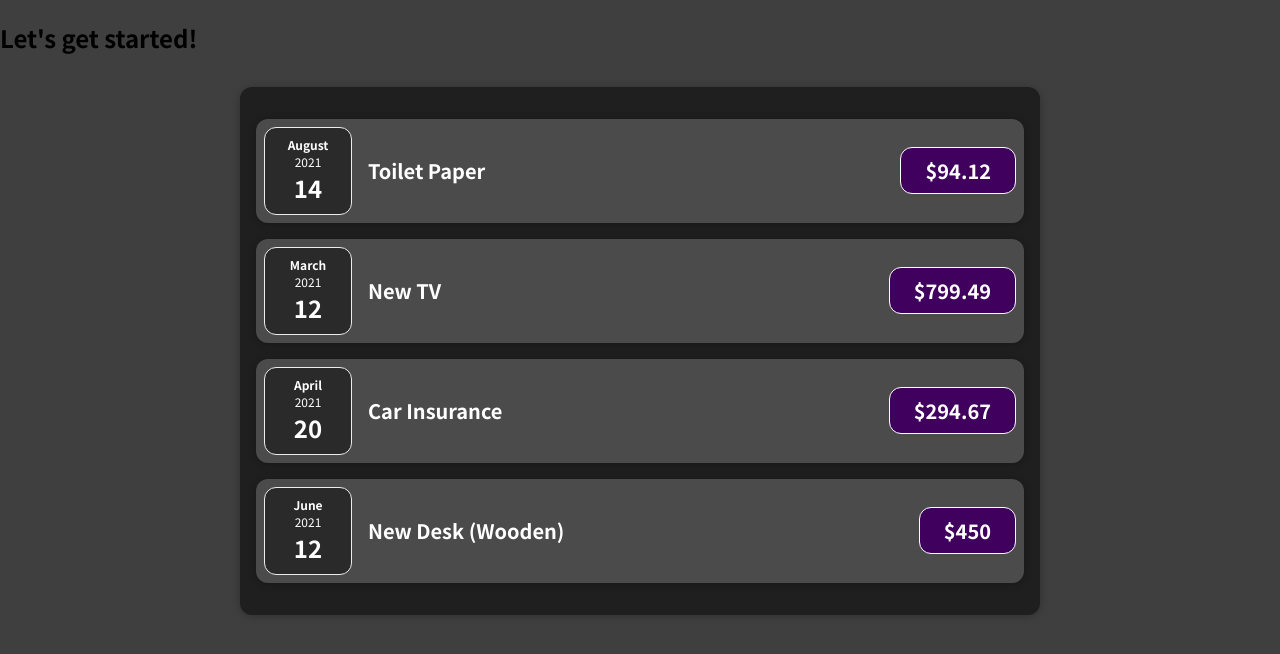
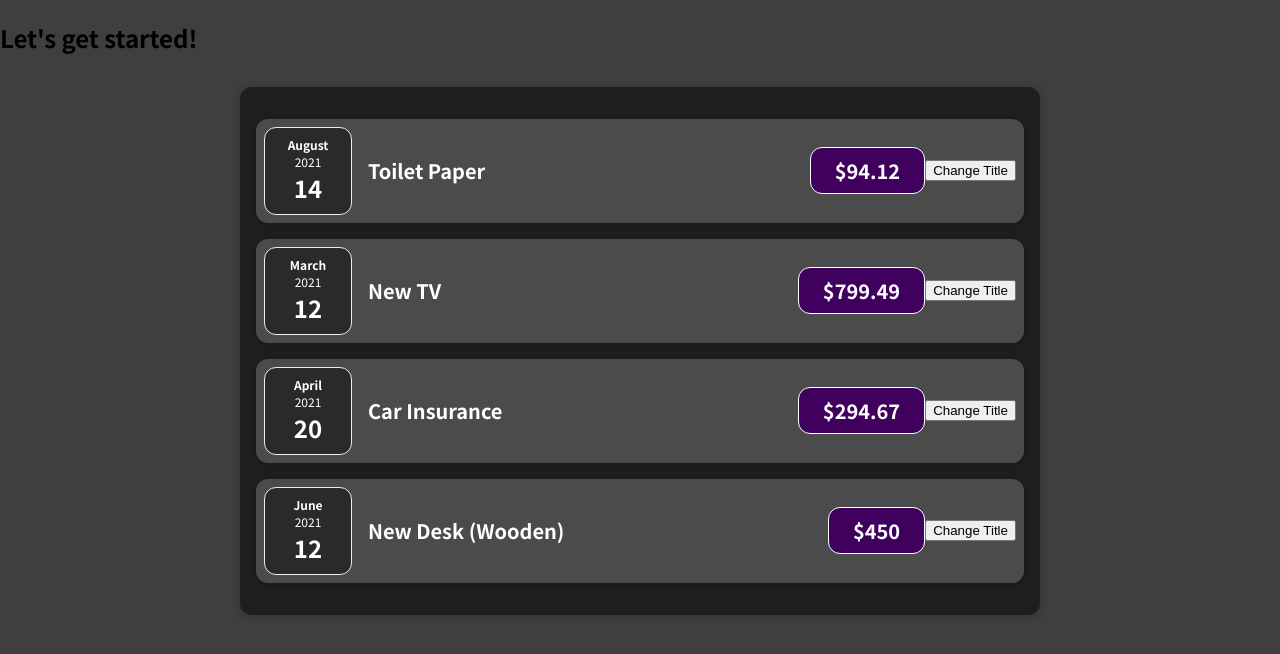
Before and after one commit to Darko96/01-learning-react-main, a React (Create React App) app: page / in a window 1280 px wide. Shown: the top 654 px of the page. Built offline with nearby package versions, Linux system fonts and the light colour scheme.

Commit message:
added prop onClick

```diff
--- a/src/components/Expenses/ExpenseItem.js
+++ b/src/components/Expenses/ExpenseItem.js
@@ -6,6 +6,10 @@ import Card from "../UI/Card";
 import "./ExpenseItem.css";
 
 const ExpenseItem = (props) => {
+  const clickHandler = () => {
+    console.log("Clicked!");
+  };
+
   return (
     <Card className="expense-item">
       <ExpenseDate date={props.date} />
@@ -13,6 +17,7 @@ const ExpenseItem = (props) => {
         <h2>{props.title}</h2>
         <div className="expense-item__price">${props.amount}</div>
       </div>
+      <button onClick={clickHandler}>Change Title</button>
     </Card>
   );
 };
```
